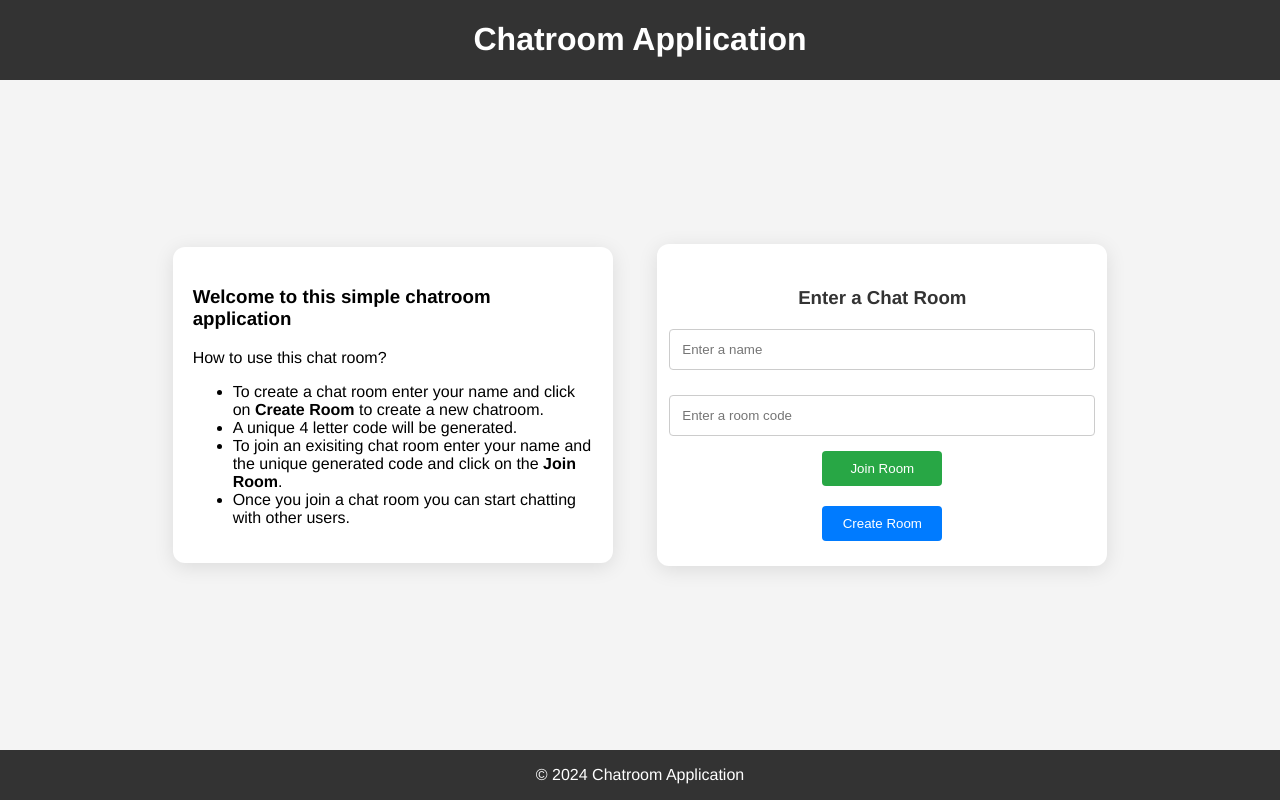
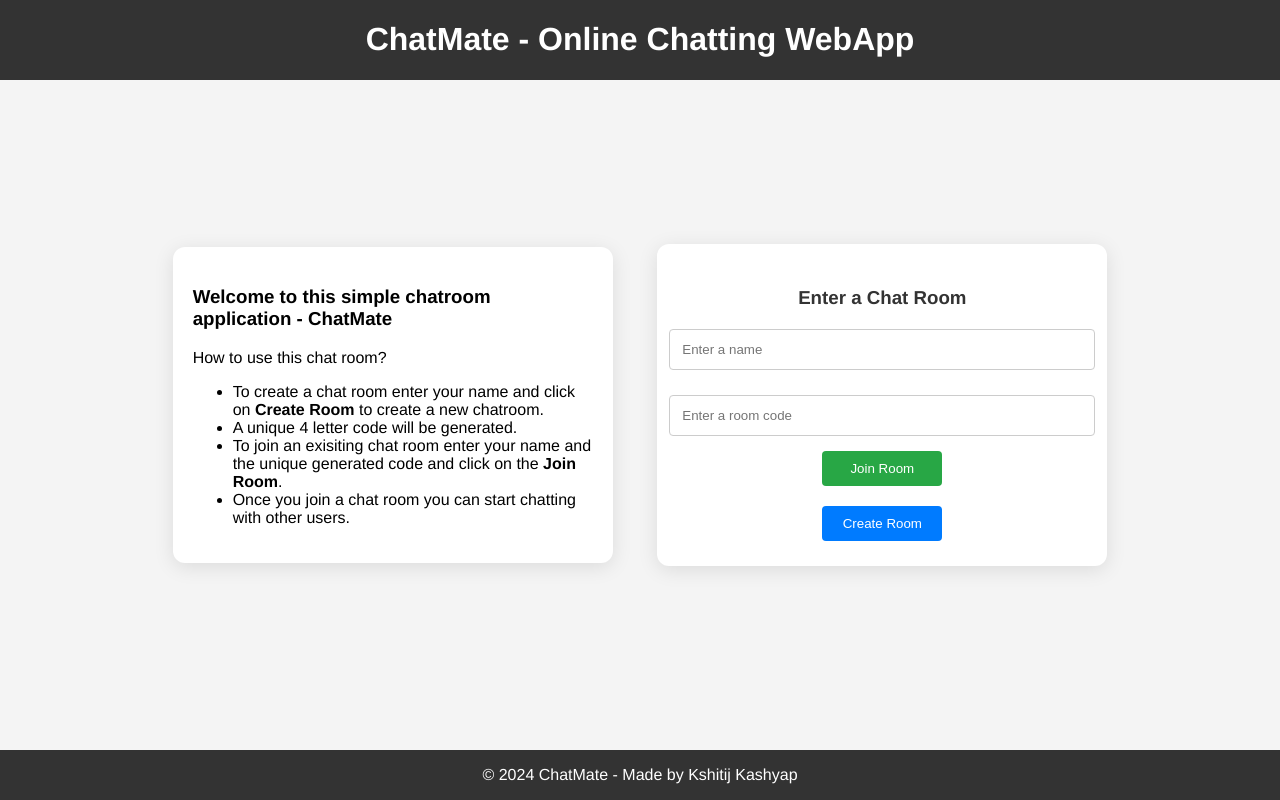
Before and after one commit to kshitij7704/Chatroom_Application, a Flask app: page / in a window 1280 px wide. Run offline with Flask 3, Linux system fonts and the light colour scheme; some libraries are stand-ins or nearby versions.

Commit message:
Modified header and footer

```diff
--- a/static/css/base.css
+++ b/static/css/base.css
@@ -37,3 +37,12 @@ body {
     padding: 20px;
     box-sizing: border-box;
 }
+
+.footer a {
+    color: #fff;
+    text-decoration: none;
+}
+
+.footer a:hover {
+    color: #9facff;
+}
--- a/templates/base.html
+++ b/templates/base.html
@@ -3,7 +3,7 @@
 <head>
     <meta charset="UTF-8">
     <meta name="viewport" content="width=device-width, initial-scale=1.0">
-    <title>Chatroom Application</title>
+    <title>ChatMate - Online Chatting WebApp</title>
     <link rel="stylesheet" href="{{url_for('static',filename='css/base.css')}}">
     <script src="https://cdnjs.cloudflare.com/ajax/libs/socket.io/4.0.1/socket.io.js" integrity="sha512-q/dWJ3kcmjBLU4Qc47E4A9kTB4m3wuTY7vkFJDTZKjTs8jhyGQnaUrxa0Ytd0ssMZhbNua9hE+E7Qv1j+DyZwA==" crossorigin="anonymous"></script>
     {% block head %}
@@ -11,14 +11,14 @@
 </head>
 <body>
     <header class="header">
-        <h1>Chatroom Application</h1>
+        <h1>ChatMate - Online Chatting WebApp</h1>
     </header>
     <div class="content">
         {% block content %}
         {% endblock %}
     </div>
     <footer class="footer">
-        <p>&copy; 2024 Chatroom Application</p>
+        <p>&copy; 2024 ChatMate - Made by <a href="https://kshitij7704.github.io/Kshitij_Portfolio/" target="_blank">Kshitij Kashyap</a></p>
     </footer>
 </body>
 </html>
--- a/templates/home.html
+++ b/templates/home.html
@@ -6,7 +6,7 @@
 
 {% block content %}
     <div class="con1">
-        <h3>Welcome to this simple chatroom application</h3>
+        <h3>Welcome to this simple chatroom application - ChatMate</h3>
         <p>How to use this chat room?</p>
         <ul>
             <li>To create a chat room enter your name and click on <b>Create Room</b> to create a new chatroom.</li>
```
